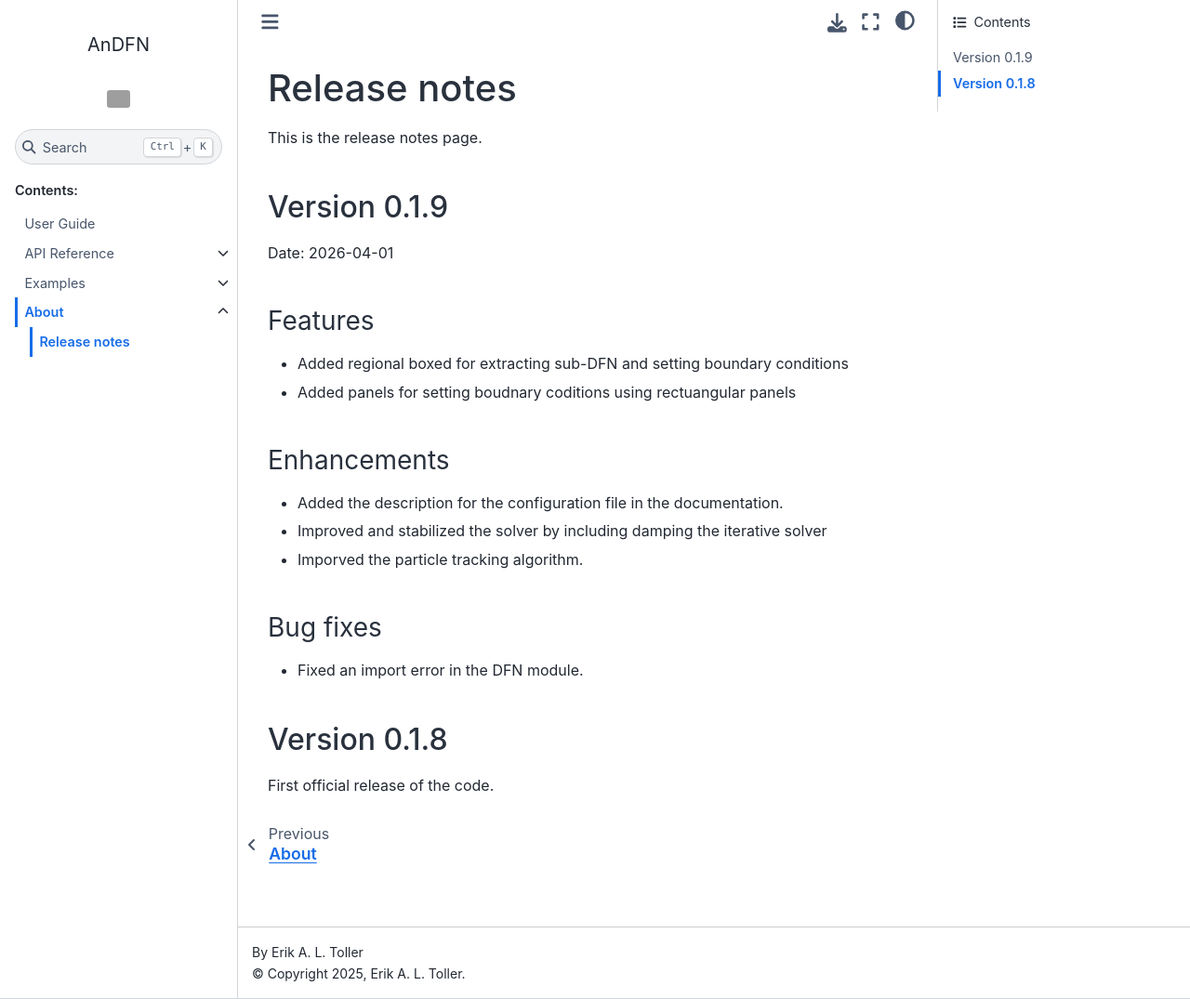
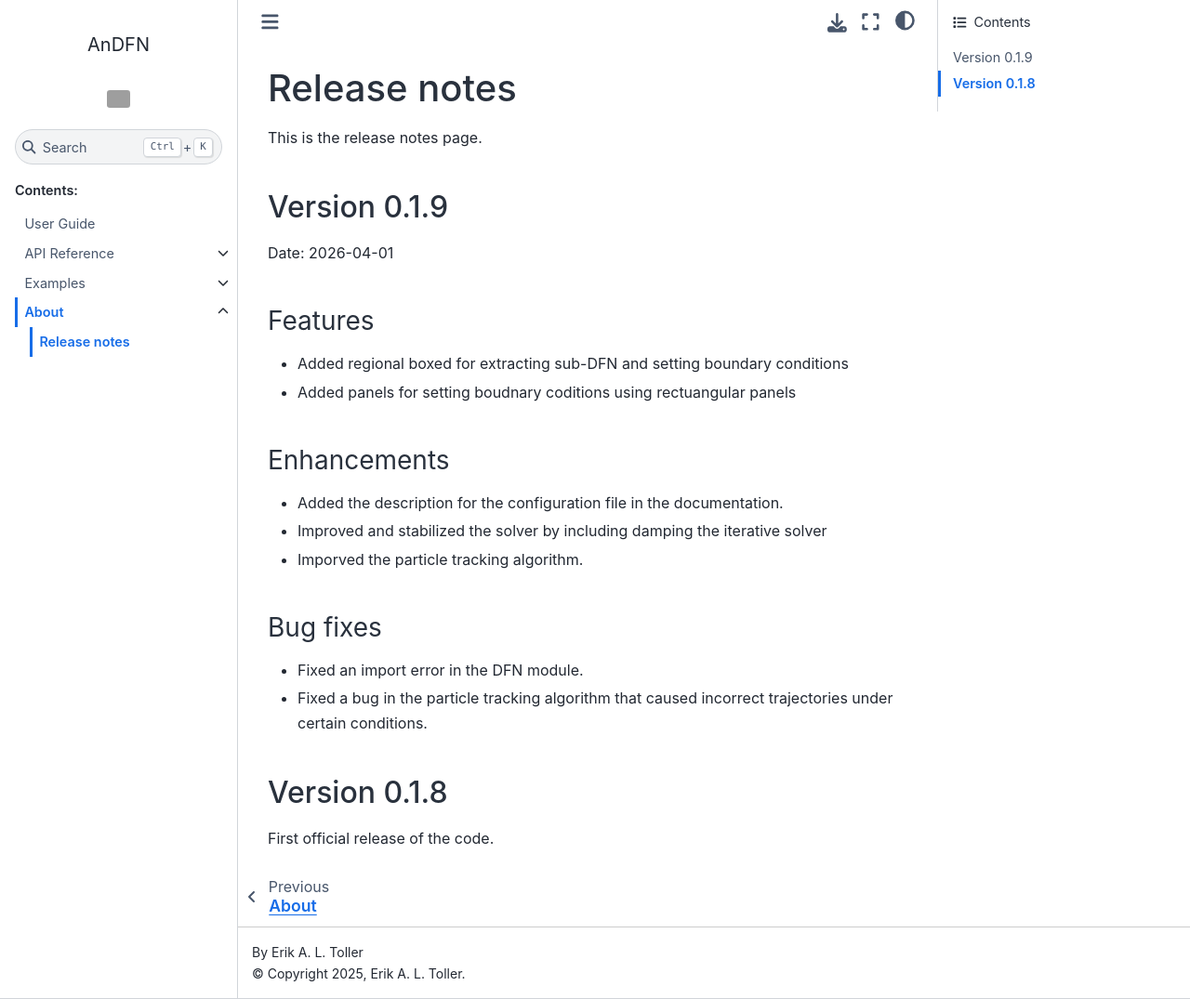
Before and after one commit to eriktoller/andfn, a Sphinx documentation site: the page built from docs/release_notes.rst, in a window 1280 px wide and 1075 px high. Shown: the whole window at 93% size. Built offline with Sphinx 7.4.7 and the Sphinx Book theme 1.1.4, drawn with Linux system fonts in a browser that asks for light colours; pages that are not in the unit, such as notebooks, are missing from menus; grey boxes are pictures that could not be loaded.

Commit message:
Release notes

```diff
--- a/docs/release_notes.rst
+++ b/docs/release_notes.rst
@@ -22,6 +22,7 @@ Enhancements
 Bug fixes
 ~~~~~~~~~
 - Fixed an import error in the DFN module.
+- Fixed a bug in the particle tracking algorithm that caused incorrect trajectories under certain conditions.
 
 Version 0.1.8
 -------------
```
